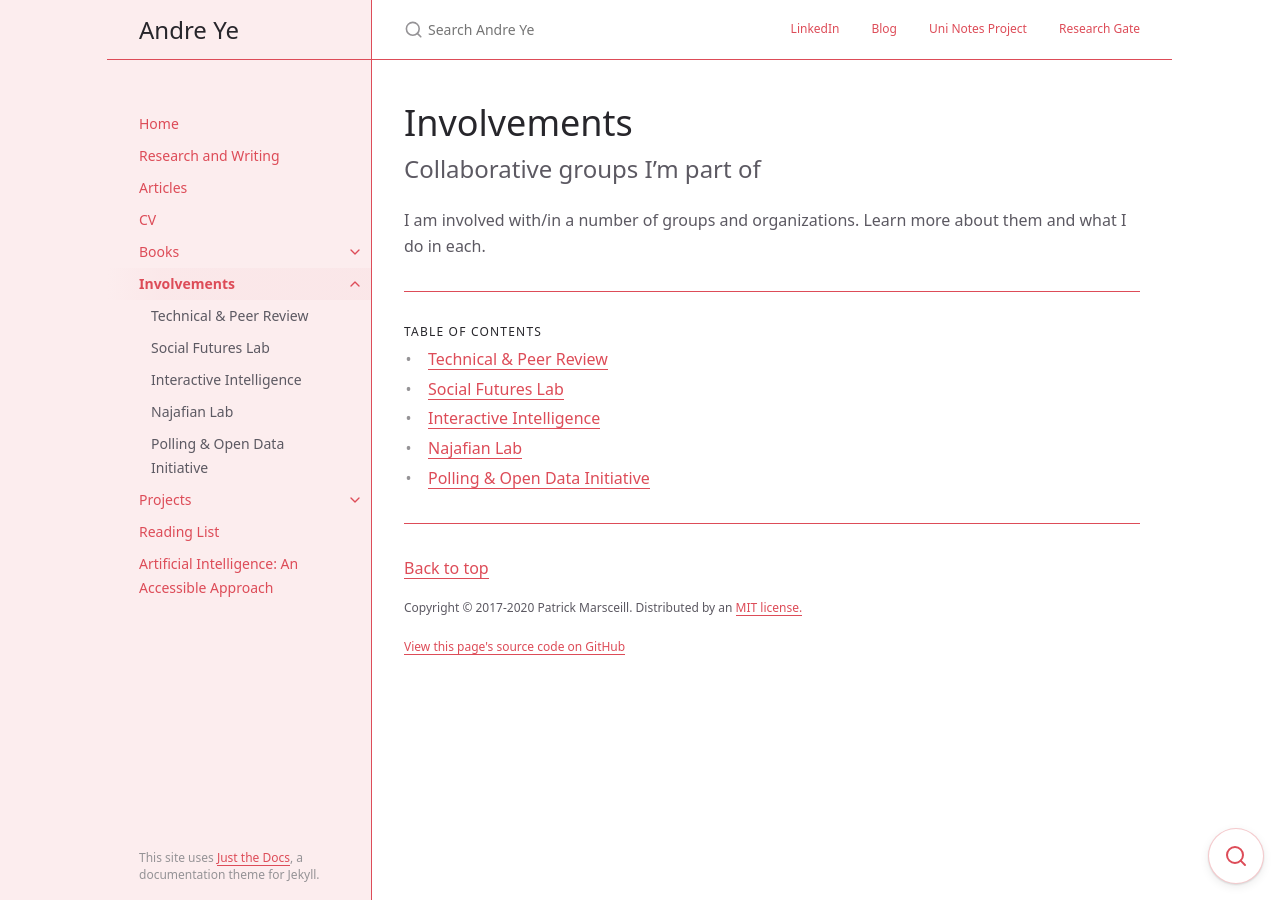
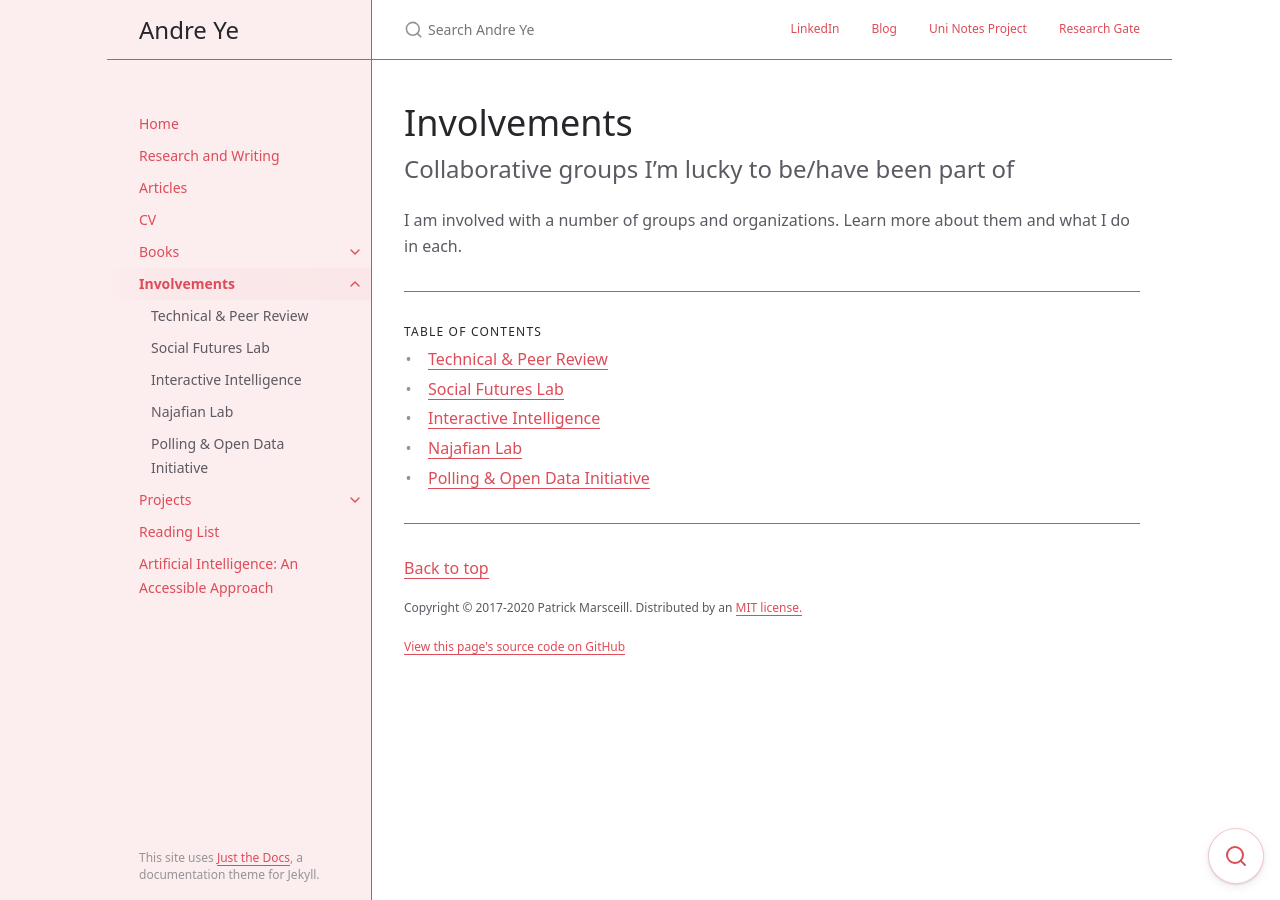
Before and after one commit to andre-ye/andre-ye.github.io-retired, a Jekyll site: the page built from docs/involvements/involvements.md, in a window 1280 px wide. Built offline with Jekyll 4.4.1, drawn with Linux system fonts in a browser that asks for light colours; nearby versions of some CDN libraries.

Commit message:
Update involvements.md

```diff
--- a/docs/involvements/involvements.md
+++ b/docs/involvements/involvements.md
@@ -8,7 +8,7 @@
 
 # Involvements
 
-Collaborative groups I'm part of
+Collaborative groups I'm lucky to be/have been part of
 {: .fs-6 .fw-300 }
 
-I am involved with/in a number of groups and organizations. Learn more about them and what I do in each.
+I am involved with a number of groups and organizations. Learn more about them and what I do in each.
```
